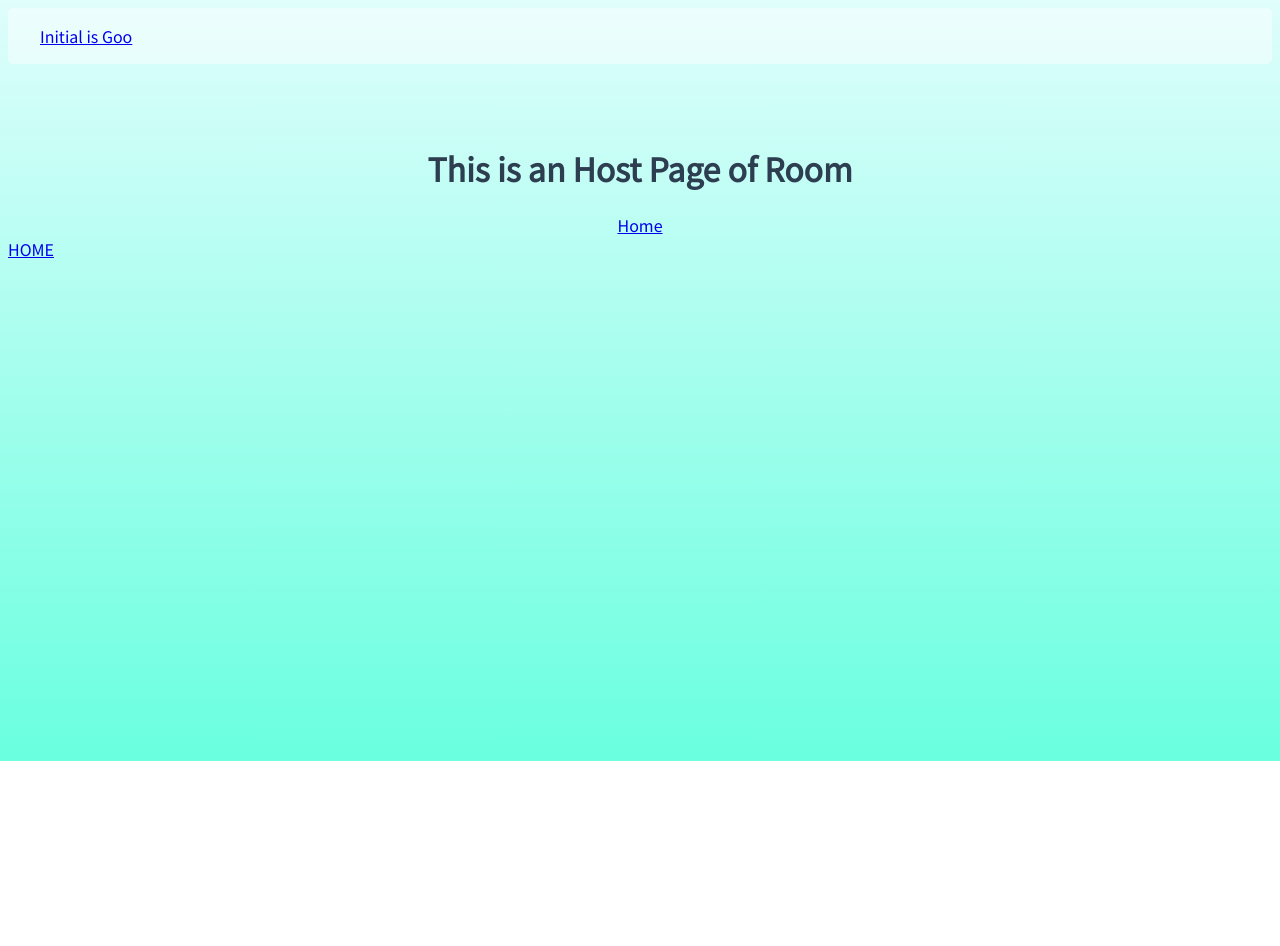
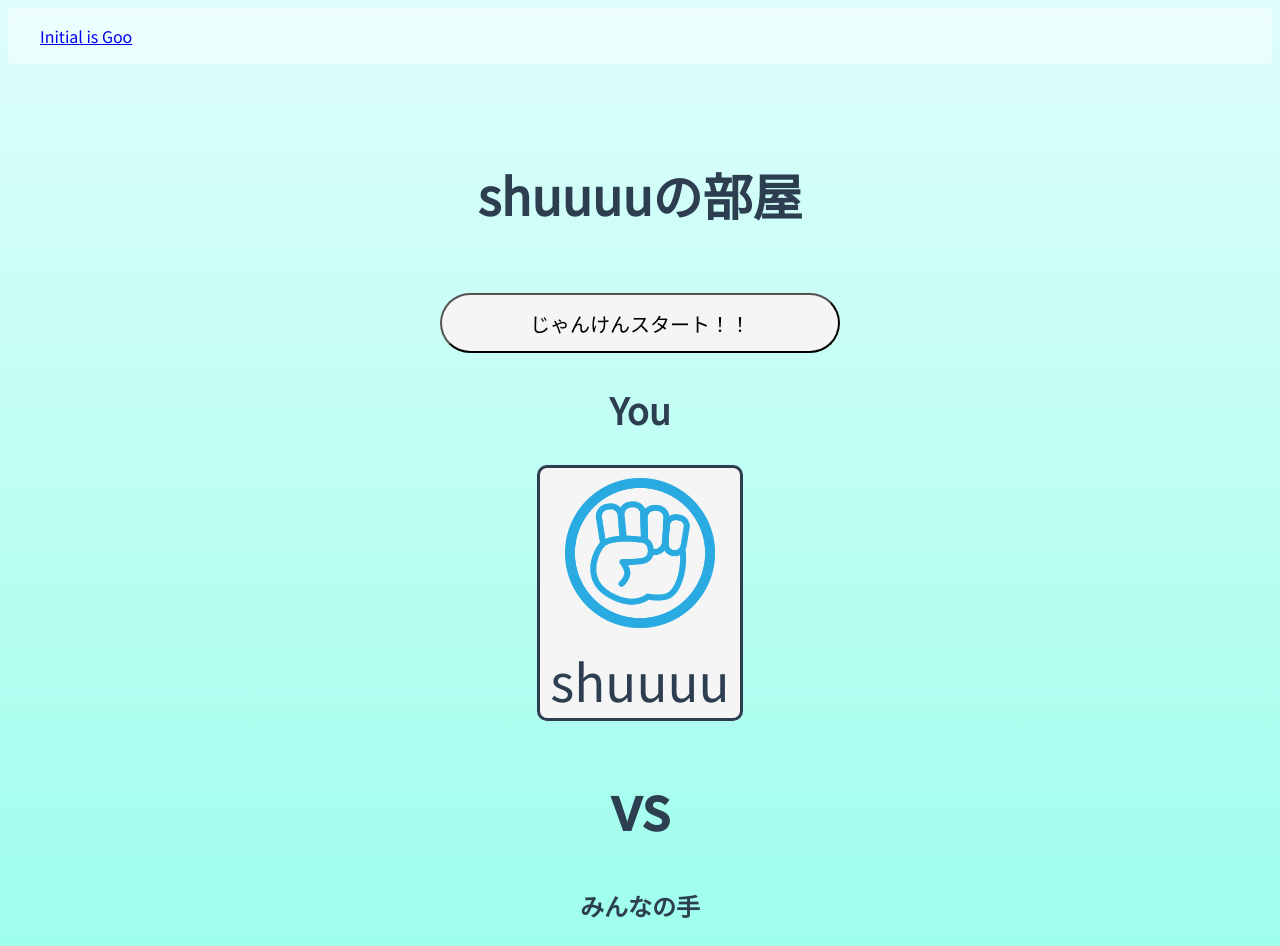
Before and after one commit to rkun123/Initial_is_Goo, a Vue app in the folder frontend/: page /room/1/host in a window 1280 px wide. Shown: the top 946 px of the page. Before the commit the page ends 800 px from the top, so only its background shows below. Built offline with nearby package versions, Linux system fonts and the light colour scheme.

Commit message:
[update] ゲーム画面の作成

```diff
--- /dev/null
+++ b/frontend/src/components/UserHand/_EveyoneHand.vue
@@ -0,0 +1,47 @@
+<template>
+  <div>
+    <h2>みんなの手</h2>
+      <div class="everyone" v-for="(hand, number) in hands" :key="number">
+        <guest-hand :hand="hand.hand" :username="hand.name" class="guestHand"/>
+      </div>
+  </div>
+</template>
+
+<script>
+import GuestHand from './GuestHand.vue'
+
+export default {
+  data() {
+    return{
+      hands:[]
+    }
+  },
+  props: {
+    _data:[]
+  },
+  components: {
+    GuestHand
+  },
+  watch:{
+    _data: function() {
+      this.hands = this._data
+      console.log(this.hands)
+    }
+  },
+  mounted: function() {
+    this.hands = this._data
+      console.log(this.hands)
+  }
+}
+</script>
+
+<style scoped>
+.everyone {
+  display: flex;
+  flex-wrap :wrap;
+}
+.everyone .guestHand {
+  size: 80%;
+  margin: 5px;
+}
+</style>
--- a/frontend/src/views/RoomHost.vue
+++ b/frontend/src/views/RoomHost.vue
@@ -1,6 +1,78 @@
 <template>
   <div class="user">
-    <h1>This is an Host Page of Room</h1>
-    <router-link to="/">Home</router-link>
+    <h1>{{roomname}}</h1>
+    <button @click="startGame" class="button-margin">じゃんけんスタート！！</button>
+    <div class="vs">
+      <div class="hands">
+        <h2>You</h2>
+        <guest-hand :hand="hand" :username="username" class="youHand"/>
+        <h1>vs</h1>
+      </div>
+    </div>
+    <eveyone-hand :_data="hands"/>
+    <hand-status class="cam" v-if="on"/>
   </div>
 </template>
+
+<script>
+import HandStatus from '../components/HandStatus/HandStatus.vue'
+import GuestHand from '../components/UserHand/GuestHand.vue'
+import EveyoneHand from '../components/UserHand/_EveyoneHand.vue'
+
+export default {
+  data () {
+    return {
+      hand:"0",
+      username: "shuuuu",
+      on: false,
+      roomname: "shuuuuの部屋",
+    }
+  },
+  components: {
+    HandStatus,
+    GuestHand,
+    EveyoneHand
+  },
+  methods: {
+    startGame() {
+
+    }
+  }
+}
+</script>
+
+<style scoped>
+.cam {
+  position: fixed;
+  bottom: 10px;
+  right: 10px;
+}
+.user h1{
+  font-size: 50px;
+}
+.user h2 {
+  font-size: 36px;
+}
+.vs {
+  margin: auto;
+}
+.vs .youHand {
+  margin: auto;
+}
+.vs h1 {
+  font-size: 60px;
+}
+.button-margin {
+  font-size: 20px;
+  margin-top: 30px;
+  border-top-left-radius: 50px;
+  border-top-right-radius: 50px;
+  border-bottom-right-radius: 50px;
+  border-bottom-left-radius: 50px;
+  width: 40%;
+  height: 60px;
+  max-width: 400px;
+  background-color: whitesmoke;
+  cursor: pointer;
+}
+</style>
--- a/frontend/src/views/RoomUser.vue
+++ b/frontend/src/views/RoomUser.vue
@@ -1,7 +1,6 @@
 <template>
   <div class="user">
     <h1>{{roomname}}</h1>
-    <hand-status class="cam" v-if="on"/>
     <div class="vs">
       <div class="hands">
         <h2>You</h2>
@@ -13,34 +12,29 @@
         <guest-hand :hand="hand" :username="username" class="youHand"/>
       </div>
     </div>
-    <h2>みんなの手</h2>
-    <div class="everyone">
-      <guest-hand :hand="hand" :username="username" class="guestHand"/>
-      <guest-hand :hand="hand" :username="username" class="guestHand"/>
-      <guest-hand :hand="hand" :username="username" class="guestHand"/>
-      <guest-hand :hand="hand" :username="username" class="guestHand"/>
-      <guest-hand :hand="hand" :username="username" class="guestHand"/>
-      <guest-hand :hand="hand" :username="username" class="guestHand"/>
-      <guest-hand :hand="hand" :username="username" class="guestHand"/>
-    </div>
+    <eveyone-hand :_data="hands"/>
+    <hand-status class="cam" v-if="on"/>
   </div>
 </template>
 
 <script>
 import HandStatus from '../components/HandStatus/HandStatus.vue'
 import GuestHand from '../components/UserHand/GuestHand.vue'
+import EveyoneHand from '../components/UserHand/_EveyoneHand.vue'
+
 export default {
   data () {
     return {
       hand:"0",
       username: "shuuuu",
       on: false,
-      roomname: "shuuuuの部屋"
+      roomname: "shuuuuの部屋",
     }
   },
   components: {
     HandStatus,
-    GuestHand
+    GuestHand,
+    EveyoneHand
   },
 }
 </script>
@@ -76,13 +70,4 @@ export default {
   text-align: center;
   width:30%;
 }
-
-.everyone {
-  display: flex;
-  flex-wrap :wrap;
-}
-.everyone .guestHand {
-  size: 80%;
-  margin: 5px;
-}
 </style>
```
